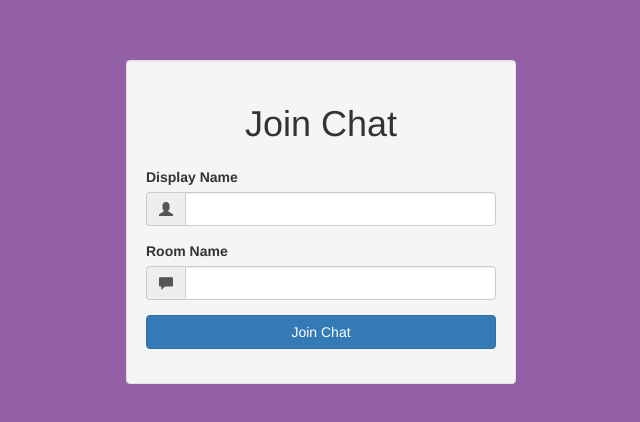
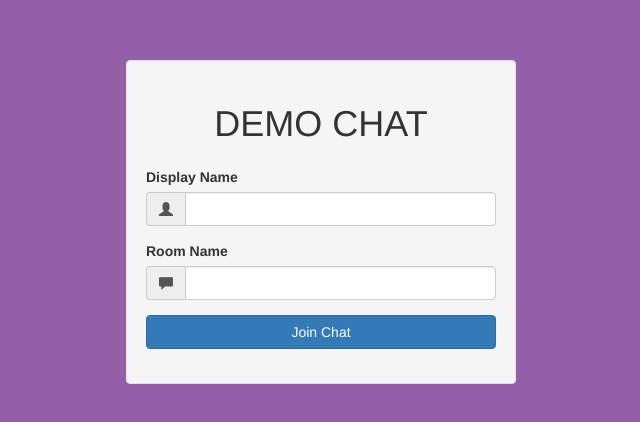
Before and after one commit to biscoffCity/ChatAppInNodeJS, a website: page public/index.html in a window 1280 px wide. Shown: the part 168-590 px from the top of the page, without its empty margins (319-959 px from the left). Drawn offline with Linux system fonts and the light colour scheme.

Commit message:
changed some stuffff

```diff
--- a/public/index.html
+++ b/public/index.html
@@ -11,7 +11,7 @@
 			<div class="container">
 				<div class="row">
 					<div class="col-md-4 col-md-offset-4 well">
-						<h1 class="text-center">Join Chat</h1>
+						<h1 class="text-center">DEMO CHAT</h1>
 
 						<form action="/chat.html">
 							<div class="form-group">
```
